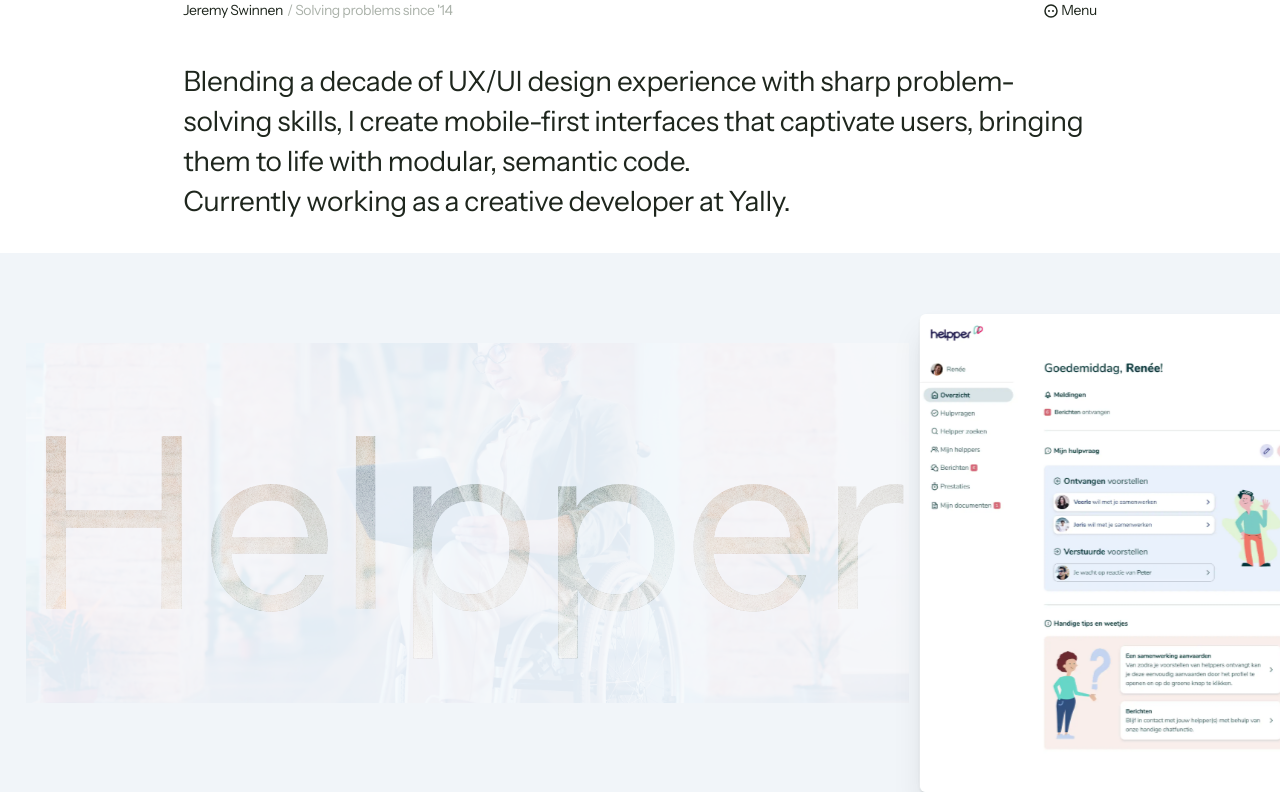
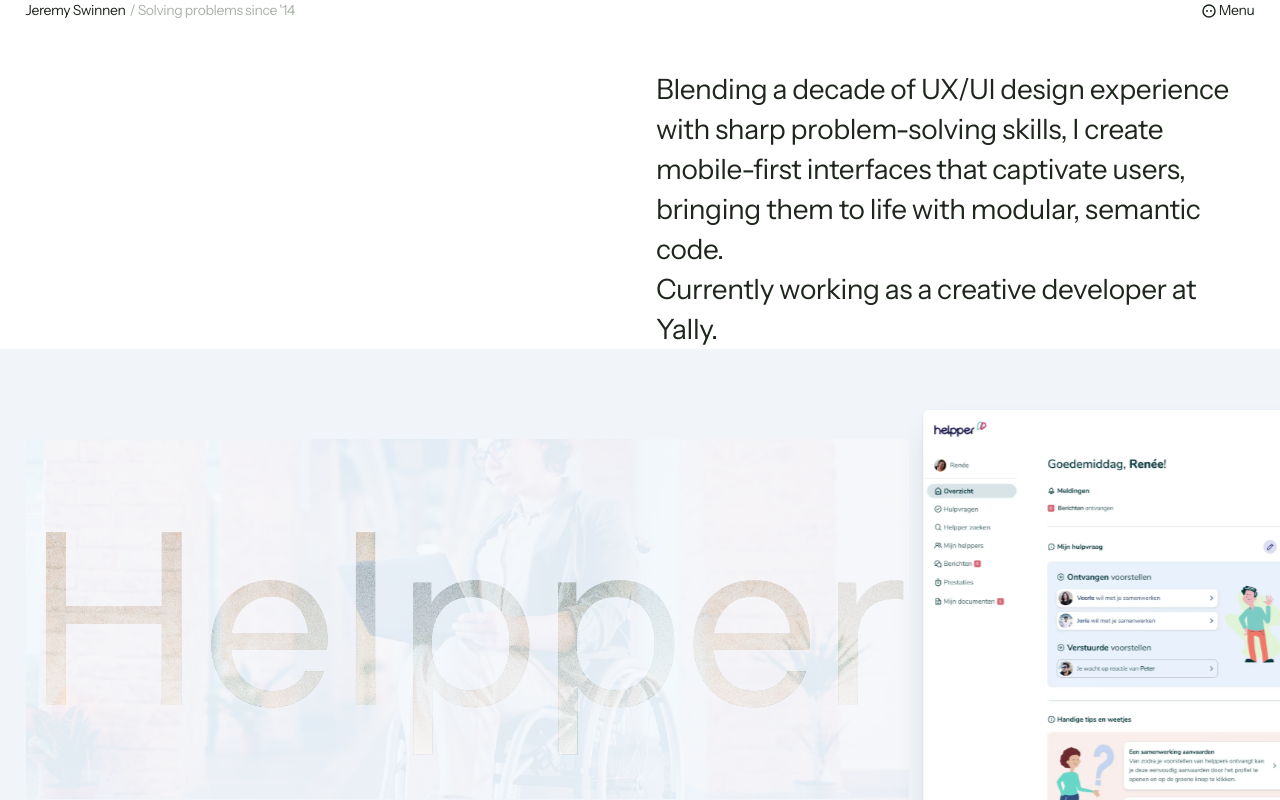
Before and after one commit to jereswinnen/jeremys, a Next.js app: page / in a window 1280 px wide. Shown: the top 800 px of the page. Built offline with nearby package versions, Linux system fonts and the light colour scheme.

Commit message:
Making grid system more flexible

```diff
--- a/src/components/Header.tsx
+++ b/src/components/Header.tsx
@@ -3,7 +3,6 @@
 import { gsap } from "gsap";
 import { DotsThreeCircle } from "@phosphor-icons/react";
 import MainNavigation from "./MainNavigation";
-import ProjectGridItem from "./ProjectGridItem";
 
 const Header = () => {
   const router = useRouter();
@@ -35,7 +34,7 @@
     setIsMenuOpen(!isMenuOpen);
   };
   return (
-    <header className="flex flex-row items-center justify-between text-sm">
+    <header className="col-span-full flex flex-row items-center justify-between text-sm">
       <a href="/" className="flex flex-row items-center gap-1 font-semibold">
         Jeremy Swinnen
         <span className="text-neutral-300 font-normal">
@@ -51,7 +50,7 @@
       </button>
       <section
         ref={menuRef}
-        className="invisible absolute left-0 top-0 h-full w-full bg-slate-400 opacity-0"
+        className="invisible absolute left-0 top-0 z-50 h-full w-full bg-slate-400 opacity-0"
       >
         <MainNavigation isMenuOpen={isMenuOpen} />
       </section>
--- a/src/components/Layout.tsx
+++ b/src/components/Layout.tsx
@@ -12,7 +12,7 @@
     <main>
       {/* <ParallaxDebug /> */}
       {/* <Header /> */}
-      <section className="layoutMaster gap-8">{children}</section>
+      <section className="layoutMaster">{children}</section>
       <Footer />
     </main>
   );
--- a/src/pages/index.tsx
+++ b/src/pages/index.tsx
@@ -12,9 +12,9 @@
         <title>Testing</title>
         <meta name="description" content="Personal site" />
       </Head>
-      <section className="inline-grid grid-cols-8 items-center gap-8">
-        <section className="col-span-6 col-start-2 flex flex-col gap-10">
-          <Header />
+      <section className="layoutInner items-center gap-y-12">
+        <Header />
+        <section className="col-span-4 col-start-5 flex flex-col gap-10">
           <article className="text-3xl/10">
             <p>
               Blending a decade of UX/UI design experience with sharp
@@ -324,7 +324,7 @@
         <section className="flex flex-col items-center bg-white py-10">
           <ProjectHeroTitle projectName="Yally" />
         </section>
-        <header className="inline-grid grid-cols-8 gap-8 bg-lime-300">
+        <header className="layoutInner bg-lime-300">
           <div className="col-span-full flex justify-end">
             <h2 className="font-serif text-[8vw] text-neutral-900">
               <em className="italic">Selected</em> work
@@ -350,7 +350,7 @@
             </article>
           </div>
         </header>
-        <section id="gridRow" className="inline-grid grid-cols-8 gap-8">
+        <section id="gridRow" className="layoutInner">
           <ProjectGridItem
             projectName="Yally"
             imageIndex={2}
@@ -362,7 +362,7 @@
             className="col-span-3"
           />
         </section>
-        <section id="gridRow" className="inline-grid grid-cols-8 gap-8">
+        <section id="gridRow" className="layoutInner">
           <ProjectGridItem
             projectName="Helpper"
             imageIndex={1}
--- a/src/styles/globals.css
+++ b/src/styles/globals.css
@@ -5,7 +5,9 @@
 
 /*--- Root variables ---*/
 :root {
+  --layoutColumns: repeat(8, 1fr);
   --layoutPadding: 2vw;
+  --layoutColGap: 32px;
 }
 
 /*--- Typefaces ---*/
@@ -29,11 +31,17 @@
 /*--- Layout ---*/
 .layoutMaster {
   display: grid;
-  grid-template-columns: repeat(8, 1fr);
+  grid-template-columns: var(--layoutColumns);
+  column-gap: var(--layoutColGap);
   padding: 0 var(--layoutPadding);
 }
 .layoutMaster > * {
   grid-column: span 8;
+}
+.layoutInner {
+  display: inline-grid;
+  grid-template-columns: var(--layoutColumns);
+  column-gap: var(--layoutColGap);
 }
 .layoutBleed {
   margin: 0 calc(var(--layoutPadding) * -1);
```
